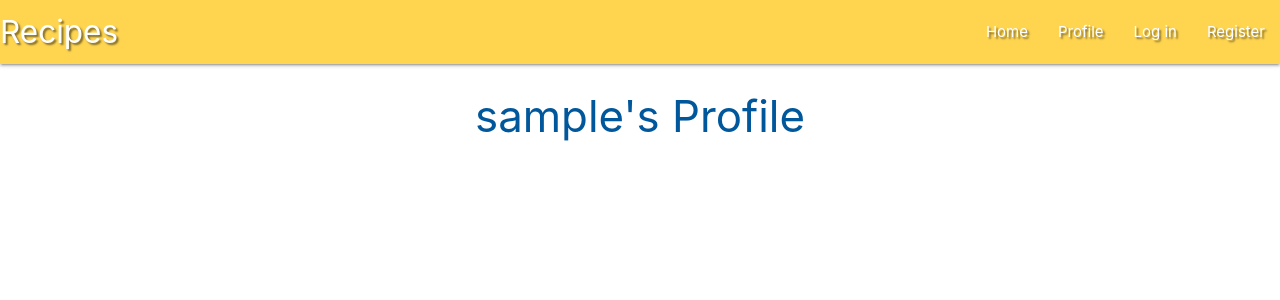
After one commit to AnnaRaman/MS3, a Flask app: page /profile/1 in a window 1280 px wide. The commit adds this page. Shown: the top 300 px of the page. Run offline with Flask 2, Linux system fonts and the light colour scheme; the visitor is signed in with stand-in values (Sample User, id 1); a database or web service that is not in the repository returns one stand-in record (values such as "Sample title"); some libraries are stand-ins or nearby versions.

Commit message:
Add Session User Profile

```diff
--- a/app.py
+++ b/app.py
@@ -44,7 +44,9 @@ def register():
 
         #put new user into 'session' cookie
         session["user"] = request.form.get("username").lower()
-        flash("Registration successful!")
+        flash("Registration Successful!")
+        return redirect(url_for("profile", username=session["user"]))
+
     return render_template("register.html")
 
 
@@ -58,9 +60,12 @@ def login():
         if existing_user:
             # ensure hashed password matches user input
             if check_password_hash(
-                existing_user["password"], request.form.get("password")):
-                    session["user"] = request.form.get("username").lower()
-                    flash("Welcome, {}".format(request.form.get("username")))
+                    existing_user["password"], request.form.get("password")):
+                        session["user"] = request.form.get("username").lower()
+                        flash("Welcome, {}".format(
+                            request.form.get("username")))
+                        return redirect(url_for(
+                            "profile", username=session["user"]))
             else:
                 # invalid password match
                 flash("Incorrect Username and/or Password")
@@ -72,6 +77,14 @@ def login():
             return redirect(url_for("login"))
 
     return render_template("login.html")
+
+
+@app.route("/profile/<username>", methods=["GET", "POST"])
+def profile(username):
+    # grab the session user's username from db
+    username = mongo.db.users.find_one(
+        {"username": session["user"]})["username"]
+    return render_template("profile.html", username=username)
 
 @app.route("/add_recipe", methods=["GET", "POST"])
 def add_recipe():
--- a/templates/base.html
+++ b/templates/base.html
@@ -20,7 +20,7 @@
             <a href="#" data-target="mobile-demo" class="sidenav-trigger"><i class="fas fa-bars"></i></a>
             <ul class="right hide-on-med-and-down">
                 <li><a href="{{ url_for('get_recipe') }}">Home</a></li>
-                <li><a href="#">My Recipes</a></li>
+                <li><a href="{{ url_for('profile', username=session['user']) }}">Profile</a></li>
                 <li><a href="{{ url_for('login') }}">Log in</a></li>
                 <li><a href="{{ url_for('register') }}">Register</a></li>
             </ul>
@@ -30,7 +30,7 @@
   <ul class="sidenav" id="mobile-demo">
         <li><h4 class="center-align amber-lighten-text text-lighten-2">Recipes</h4></li>
         <li><a href="{{ url_for('get_recipe') }}">Home</a></li>
-        <li><a href="">My Recipes</a></li>
+        <li><a href="{{ url_for('profile', username=session['user']) }}">Profile</a></li>
         <li><a href="{{ url_for('login') }}">Log in</a></li>
         <li><a href="{{ url_for('register') }}">Register</a></li>
   </ul>
--- /dev/null
+++ b/templates/profile.html
@@ -0,0 +1,16 @@
+{% extends "base.html" %}
+{% block content %}
+
+
+
+<div class="row">
+    <div class="col s12 m8 offset-m2">
+      <div class="card-panell">
+            <h3 class="center-align light-blue-text text-darken-4">
+                {{ username }}'s Profile
+            </h3>
+      </div>
+    </div>
+  </div>
+
+{% endblock%}
```
